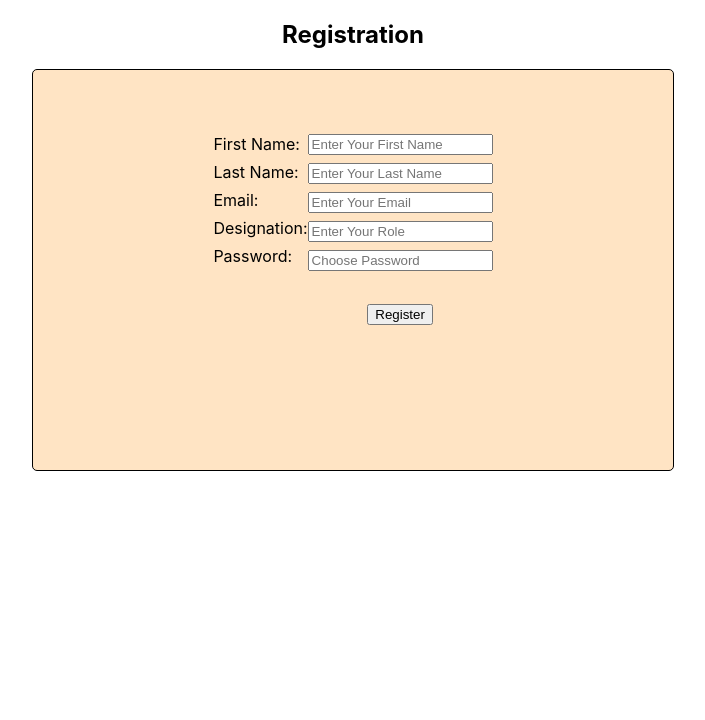
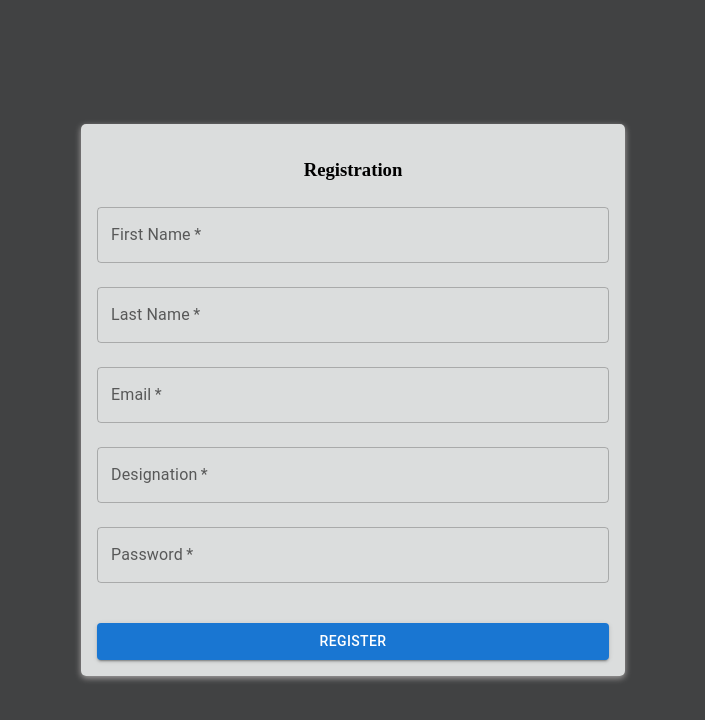
Before and after one commit to git-code-shiva/react-typeScript, a React (Create React App) app: page /register in a window 1280 px wide. Shown: the top 720 px of the page, without its empty margins (287-992 px from the left). Built offline with nearby package versions, Linux system fonts and the light colour scheme.

Commit message:
add config file and make the base url global change the normal ui to material ui, complete the crud ops and bug fixes

```diff
--- a/package.json
+++ b/package.json
@@ -5,6 +5,7 @@
   "dependencies": {
     "@emotion/react": "^11.11.1",
     "@emotion/styled": "^11.11.0",
+    "@mui/icons-material": "^5.11.16",
     "@mui/material": "^5.13.6",
     "@testing-library/jest-dom": "^5.16.5",
     "@testing-library/react": "^13.4.0",
@@ -14,6 +15,7 @@
     "@types/react": "^18.2.14",
     "@types/react-dom": "^18.2.6",
     "axios": "^1.4.0",
+    "formik": "^2.4.2",
     "react": "^18.2.0",
     "react-dom": "^18.2.0",
     "react-hook-form": "^7.45.0",
--- a/src/components/landingPage/landingPage.tsx
+++ b/src/components/landingPage/landingPage.tsx
@@ -4,21 +4,29 @@ import { TokenStorage } from "../../App";
 import { useNavigate } from "react-router-dom";
 import Header from "../header/header";
 import axios from "axios";
+import {
+  Button,
+  IconButton,
+  Paper,
+  Table,
+  TableBody,
+  TableCell,
+  TableContainer,
+  TableHead,
+  TableRow,
+  TextField,
+} from "@mui/material";
+import { constants } from "../../config/constants";
 
 const LandingPage = () => {
-  // interface Employee {
-  //   firstName: string;
-  //   lastName: string;
-  //   email: string;
-  //   designation: string;
-  // }
   const [token, setToken] = useContext(TokenStorage);
   const [response, setResponse] = useState<any[]>([]);
   const [selectedEmployee, setSelectedEmployee] = useState<any | null>(null);
+  const [editedEmployee, setEditedEmployee] = useState<any | null>(null);
 
   useEffect(() => {
     const getAllData = async () => {
-      const result = await axios.get("http://localhost:5000/employee");
+      const result = await axios.get(`${constants.BASE_URL}`);
       setResponse(result.data);
     };
     getAllData();
@@ -27,25 +35,62 @@ const LandingPage = () => {
   useEffect(() => {
     console.log(response);
   }, [response]);
+
   const navigate = useNavigate();
 
   const handleDelete = async (id: string) => {
-    if (window.confirm("Are u sure u want to delete?")) {
-      await axios.delete(`http://localhost:5000/employee/${id}`);
-      setResponse((prevPost) => prevPost.filter((post) => post._id !== id));
+    if (window.confirm("Are you sure you want to delete?")) {
+      await axios.delete(`${constants.BASE_URL}/${id}`);
+      setResponse((prevPosts) => prevPosts.filter((post) => post._id !== id));
     }
   };
 
   const handleEdit = (employee: any) => {
     setSelectedEmployee(employee);
+    setEditedEmployee({ ...employee });
   };
 
-  const handleSaveEdit = () => {
+  const handleSaveEdit = async () => {
+    try {
+      await axios.put(
+        `${constants.BASE_URL}/${selectedEmployee._id}`,
+        editedEmployee
+      );
       setSelectedEmployee(null);
+      setResponse((prevPosts) =>
+        prevPosts.map((post) =>
+          post._id === selectedEmployee._id ? editedEmployee : post
+        )
+      );
+    } catch (error) {
+      console.log(error);
+    }
   };
 
   const handleCancelEdit = () => {
     setSelectedEmployee(null);
+  };
+
+  const handleInputChange = (e: React.ChangeEvent<HTMLInputElement>) => {
+    const { name, value } = e.target;
+    setEditedEmployee((prevState: any) => ({
+      ...prevState,
+      [name]: value,
+    }));
+  };
+
+  const handleEmail = (event: any) => {
+    switch (event.detail) {
+      case 1: {
+        console.log("Single Click");
+        break;
+      }
+      case 2: {
+        console.log("Double click");
+        alert("You can not edit the Email");
+        break;
+      }
+    }
   };
 
   return (
@@ -53,39 +98,118 @@ const LandingPage = () => {
       {token ? (
         <>
           <Header />
-          <table>
-            <thead>
-              <tr>
-                <th>First Name</th>
-                <th>Last Name</th>
-                <th>Email</th>
-                <th>Designation</th>
-              </tr>
-            </thead>
-            <tbody>
-              {response.map((val, i) => (
-                <tr key={i}>
-                  <td>{val.firstName}</td>
-                  <td>{val.lastName}</td>
-                  <td>{val.email}</td>
-                  <td>{val.designation}</td>
+          <TableContainer component={Paper}>
+            <Table sx={{ minWidth: 650 }} aria-label="simple table">
+              <TableHead>
+                <TableRow>
+                  <TableCell align="center" style={{ fontWeight: "bold" }}>
+                    First Name
+                  </TableCell>
+                  <TableCell align="center" style={{ fontWeight: "bold" }}>
+                    Last Name
+                  </TableCell>
+                  <TableCell align="center" style={{ fontWeight: "bold" }}>
+                    Email
+                  </TableCell>
+                  <TableCell align="center" style={{ fontWeight: "bold" }}>
+                    Designation
+                  </TableCell>
+                  <TableCell align="center" style={{ fontWeight: "bold" }}>
+                    Actions
+                  </TableCell>
+                </TableRow>
+              </TableHead>
+              <TableBody>
+                {response
+                  .sort(
+                    (a, b) =>
+                      new Date(b.createdAt).getTime() -
+                      new Date(a.createdAt).getTime()
+                  )
+                  .map((val, i) => (
+                    <TableRow key={i}>
+                      <TableCell align="center">
+                        {selectedEmployee === val ? (
+                          <TextField
+                            name="firstName"
+                            value={editedEmployee.firstName}
+                            onChange={handleInputChange}
+                          />
+                        ) : (
+                          val.firstName
+                        )}
+                      </TableCell>
+                      <TableCell align="center">
+                        {selectedEmployee === val ? (
+                          <TextField
+                            name="lastName"
+                            value={editedEmployee.lastName}
+                            onChange={handleInputChange}
+                          />
+                        ) : (
+                          val.lastName
+                        )}
+                      </TableCell>
+                      <TableCell align="center" onClick={handleEmail}>
+                        {val.email}
+                      </TableCell>
+                      <TableCell align="center">
+                        {selectedEmployee === val ? (
+                          <TextField
+                            name="designation"
+                            value={editedEmployee.designation}
+                            onChange={handleInputChange}
+                          />
+                        ) : (
+                          val.designation
+                        )}
+                      </TableCell>
+                      <TableCell align="center">
                         {selectedEmployee === val ? (
                           <>
-                      <button onClick={handleSaveEdit}>Save</button>
-                      <button onClick={handleCancelEdit}>Cancel</button>
+                            <Button
+                              variant="outlined"
+                              size="medium"
+                              onClick={handleSaveEdit}
+                              style={{ marginRight: "5px" }}
+                            >
+                              Save
+                            </Button>
+                            <Button
+                              variant="outlined"
+                              size="medium"
+                              onClick={handleCancelEdit}
+                              style={{ marginRight: "5px" }}
+                            >
+                              Cancel
+                            </Button>
                           </>
                         ) : (
                           <>
-                      <button onClick={() => handleEdit(val)}>Edit</button>
-                      <button onClick={() => handleDelete(val._id)}>
+                            <Button
+                              variant="outlined"
+                              size="medium"
+                              onClick={() => handleEdit(val)}
+                              style={{ marginRight: "5px" }}
+                            >
+                              Edit
+                            </Button>
+                            <Button
+                              variant="outlined"
+                              color="error"
+                              onClick={() => handleDelete(val._id)}
+                              style={{ marginRight: "5px" }}
+                            >
                               Delete
-                      </button>
+                            </Button>
                           </>
                         )}
-                </tr>
+                      </TableCell>
+                    </TableRow>
                   ))}
-            </tbody>
-          </table>
+              </TableBody>
+            </Table>
+          </TableContainer>
         </>
       ) : (
         navigate("/")
@@ -93,4 +217,5 @@ const LandingPage = () => {
     </>
   );
 };
+
 export default LandingPage;
--- a/src/components/login/login.tsx
+++ b/src/components/login/login.tsx
@@ -4,6 +4,7 @@ import { useForm, SubmitHandler } from "react-hook-form";
 import { TokenStorage } from "../../App";
 import axios from "axios";
 import { useNavigate } from "react-router-dom";
+import { Button, TextField } from "@mui/material";
 
 interface IFormInput {
   email: string;
@@ -28,6 +29,9 @@ const Login = () => {
           if (res.data == "Wrong Credentials") {
             alert("Wrong Credential");
             navigate("/register");
+          } else {
+            setToken(res.data.token);
+            navigate("/landingPage");
           }
         });
 
@@ -42,29 +46,27 @@ const Login = () => {
   };
   return (
     <>
-      <h3>Login</h3>
+      <div className="login_container">
         <form onSubmit={handleSubmit(formSubmit)} className="login_form">
-        <div className="login_container">
-          <div className="login_label_container">
-            <label htmlFor="email">Email:</label>
-            <label htmlFor="password">Password:</label>
-          </div>
-
-          <div className="login_input_container">
-            <input
-              type="email"
-              placeholder="Enter Your Email"
+          <h3 style={{ fontFamily: "cursive" }}>Login</h3>
+          <TextField
+            id="email"
+            label="Email"
+            variant="outlined"
             {...register("email")}
           />
-            <input
+          <TextField
+            id="password"
+            label="Password"
+            variant="outlined"
             type="password"
-              placeholder="Enter Your Password"
             {...register("password")}
           />
+          <Button variant="contained" type="submit">
+            Login
+          </Button>
+        </form>
       </div>
-        </div>
-        <button type="submit">Login</button>
-      </form>
     </>
   );
 };
--- a/src/components/register/register.css
+++ b/src/components/register/register.css
@@ -1,24 +1,25 @@
 .reg_form {
-  display: flex;
-  justify-content: center;
-  text-align: left;
-  border: 1px solid black;
-  border-radius: 5px;
-  background-color: bisque;
-  height: 50vh;
-  width: 50%;
-  margin: 0 auto;
-}
-
-.reg_label_container,
-.reg_inp_container {
   display: flex;
   flex-direction: column;
   gap: 8px;
-  margin-top: 4rem;
+  border-radius: 5px;
+  background-color: rgba(236, 238, 238, 0.905);
+  width: 40%;
+  margin: 0 auto;
+  box-shadow: 0 2px 6px rgba(173, 170, 170, 0.973);
+  padding: 16px;
+}
+.register_container {
+  display: flex;
+  justify-content: center;
+  align-items: center;
+  height: 100vh;
+  background-color: rgb(65, 66, 67);
+}
+.reg_form .MuiTextField-root {
+  margin-bottom: 16px;
 }
 
-.reg_btn {
-  margin: 0 auto;
-  margin-top: 25px;
+.reg_form .MuiButton-root {
+  margin-top: 16px;
 }
--- a/src/components/register/register.tsx
+++ b/src/components/register/register.tsx
@@ -3,6 +3,9 @@ import "./register.css";
 import { useForm, SubmitHandler } from "react-hook-form";
 import axios from "axios";
 import { useNavigate } from "react-router-dom";
+import TextField from "@mui/material/TextField/TextField";
+import { Button } from "@mui/material";
+// import { registerUser } from "../../services/user.service";
 
 interface IFormInput {
   firstName: string;
@@ -25,12 +28,29 @@ const Register = () => {
   const navigate = useNavigate();
 
   const formSubmit: SubmitHandler<IFormInput> = async (data) => {
-    console.log(data);
+    // console.log(data);
+    // const res = await registerUser(data);
+
+    const response = await axios.post(
+      "http://localhost:5000/employee/register",
+      data
+    );
     try {
-      await axios.post("http://localhost:5000/employee/register", data);
+      const result = response.data.toString();
+      // console.log(result);
+
+      if (result.match("E11000 duplicate key error collection")) {
+        console.log(result.data);
+        alert("Email exist please Login");
+        navigate("/");
+      }
+      // console.log(result.data);
+      else {
         alert("Form Submit Sucessfully");
         navigate("/");
+      }
     } catch (error) {
+      console.log(error);
       alert(error);
     }
   };
@@ -38,54 +58,47 @@ const Register = () => {
   return (
     <>
       <div className="register_container">
-        <header>
-          <h2>Registration</h2>
-        </header>
-
         <form onSubmit={handleSubmit(formSubmit)} className="reg_form">
-          <div className="reg_label_container">
-            <label htmlFor="fname">First Name:</label>
-            <label htmlFor="lname">Last Name:</label>
-            <label htmlFor="email">Email:</label>
-            <label htmlFor="designation">Designation:</label>
-            <label htmlFor="password">Password:</label>
-          </div>
-
-          <div className="reg_inp_container">
-            <input
-              type="text"
+          <h3 style={{ fontFamily: "cursive" }}>Registration</h3>
+          <TextField
             id="fname"
-              placeholder="Enter Your First Name"
+            label="First Name"
+            variant="outlined"
+            required
             {...register("firstName")}
           />
-            <input
-              type="text"
+          <TextField
             id="lname"
-              placeholder="Enter Your Last Name"
+            label="Last Name"
+            variant="outlined"
+            required
             {...register("lastName")}
           />
-            <input
-              type="email"
+          <TextField
             id="email"
-              placeholder="Enter Your Email"
+            label="Email"
+            variant="outlined"
+            required
             {...register("email")}
           />
-            <input
-              type="text"
+          <TextField
             id="designation"
-              placeholder="Enter Your Role"
+            label="Designation"
+            variant="outlined"
+            required
             {...register("designation")}
           />
-            <input
+          <TextField
+            id="password"
+            label="Password"
+            variant="outlined"
+            required
             type="password"
-              id="password"
-              placeholder="Choose Password"
             {...register("password")}
           />
-            <button className="reg_btn" type="submit">
+          <Button type="submit" variant="contained">
             Register
-            </button>
-          </div>
+          </Button>
         </form>
       </div>
     </>
--- /dev/null
+++ b/src/config/constants.ts
@@ -0,0 +1,3 @@
+export const constants = {
+  BASE_URL: "http://localhost:5000/employee",
+};
```
Also changed, not shown: src/components/header/header.css (+7 -0 lines), src/components/header/header.tsx (+13 -3 lines), src/components/login/login.css (+32 -15 lines), src/services/user.service.ts (added, +11 -0 lines), 1 other file (tests, documents, lock files or other folders). Lines whose indentation alone changed are shown as unchanged.
